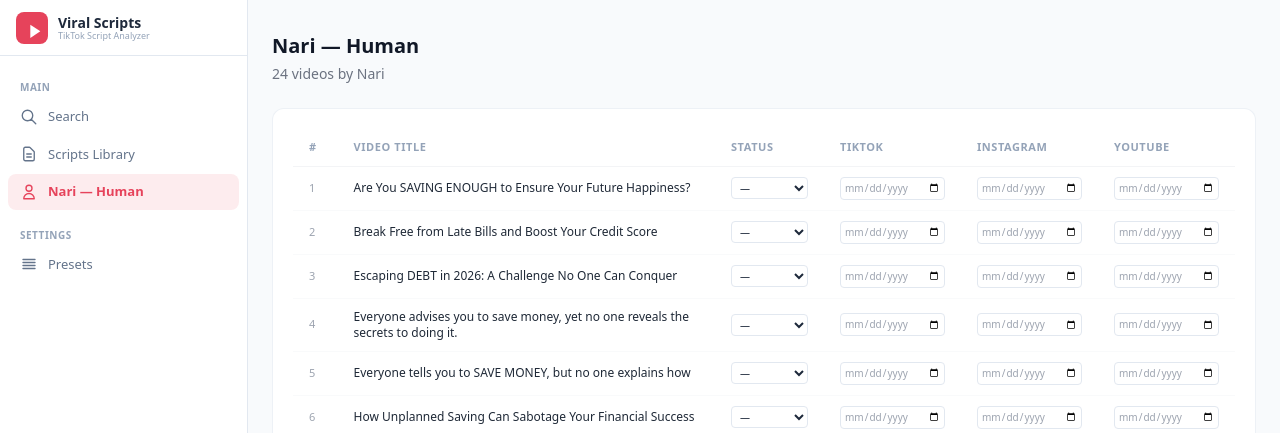
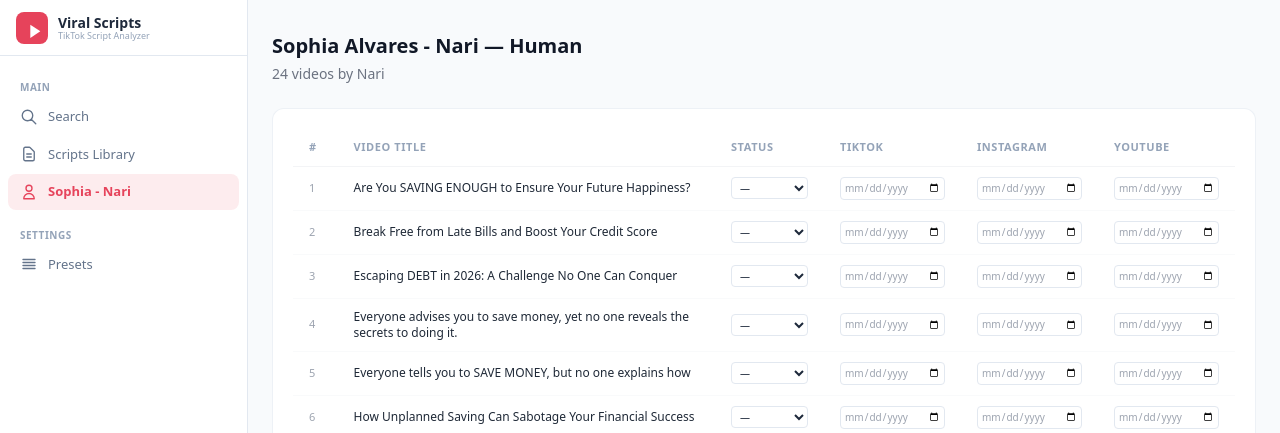
Before and after one commit to Global-Generation/viral-scripts, a FastAPI app: page /nari in a window 1280 px wide. Shown: the top 433 px of the page. Run offline with FastAPI, Linux system fonts and the light colour scheme; data comes from the database, SQL or seed files in the repository; some libraries are stand-ins or nearby versions.

Commit message:
Rename Nari section to Sophia Alvares - Nari — Human
Co-Authored-By: Claude Opus 4.6 <noreply@anthropic.com>

```diff
--- a/templates/base.html
+++ b/templates/base.html
@@ -44,7 +44,7 @@
                 </a>
                 <a href="/nari" class="nav-link {% if active_page == 'nari' %}active{% endif %}">
                     <svg class="nav-icon" fill="none" stroke="currentColor" stroke-width="1.8" viewBox="0 0 24 24"><path stroke-linecap="round" stroke-linejoin="round" d="M16 7a4 4 0 11-8 0 4 4 0 018 0zM12 14a7 7 0 00-7 7h14a7 7 0 00-7-7z"/></svg>
-                    Nari — Human
+                    Sophia - Nari
                 </a>
 
                 <div class="nav-section-label">Settings</div>
--- a/templates/nari.html
+++ b/templates/nari.html
@@ -3,7 +3,7 @@
 
 {% block content %}
 <div class="mb-6">
-    <h1 class="text-xl font-bold text-gray-900 mb-1">Nari — Human</h1>
+    <h1 class="text-xl font-bold text-gray-900 mb-1">Sophia Alvares - Nari — Human</h1>
     <p class="text-sm text-gray-500">{{ videos|length }} videos by Nari</p>
 </div>
 
```
